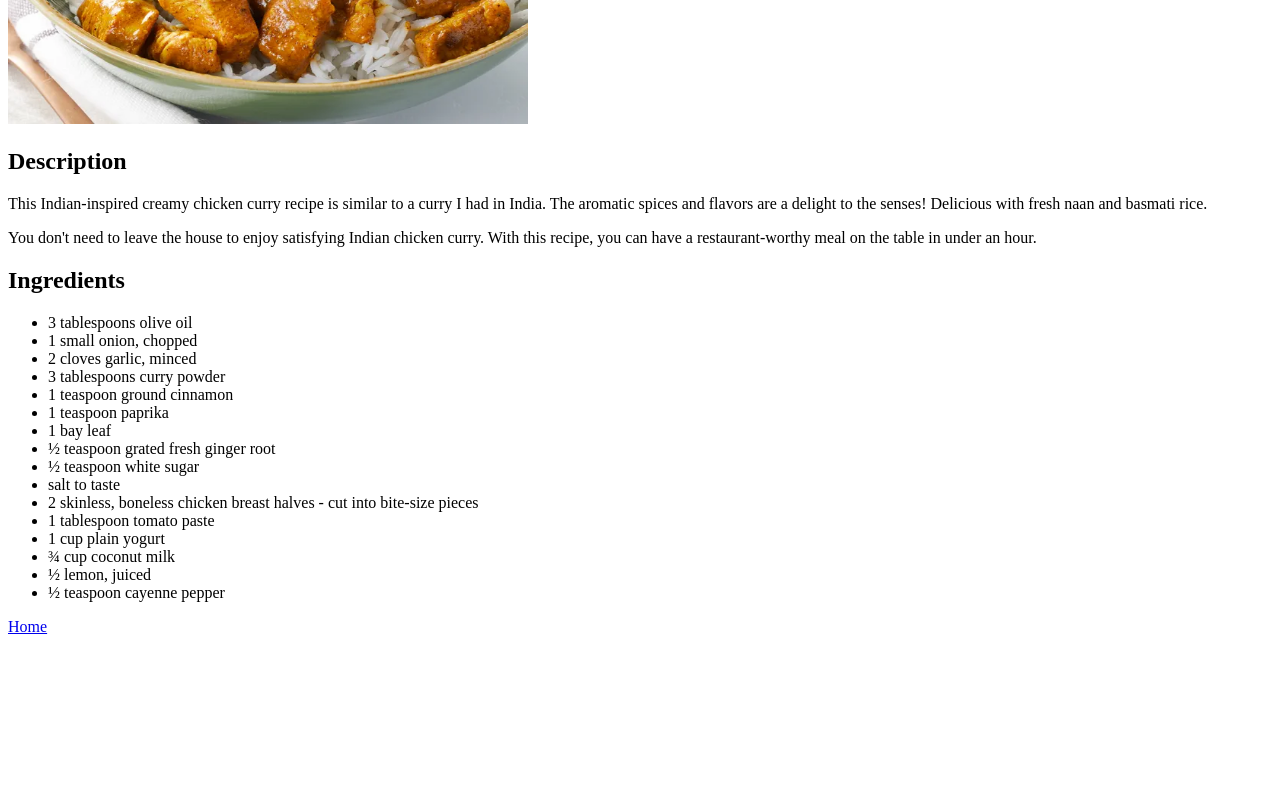
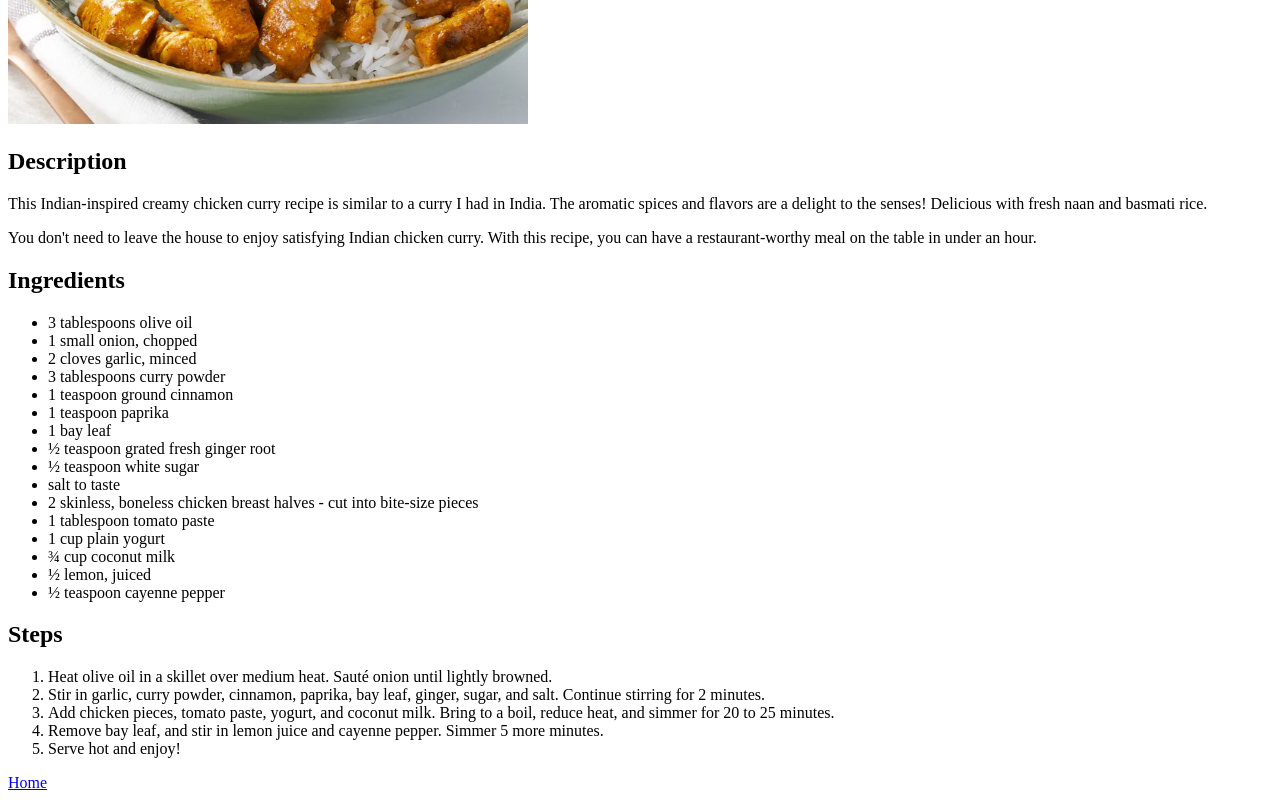
Before and after one commit to shounenripples/odin-recipes, a plain HTML site: page recipes/indian_chicken_curry.html in a window 1280 px wide. Shown: the part 316-1116 px from the top of the page. Before the commit the page ends 960 px from the top, so only its background shows below. Drawn offline with Linux system fonts and the light colour scheme.

Commit message:
Add Steps to the first recipe

```diff
--- a/recipes/indian_chicken_curry.html
+++ b/recipes/indian_chicken_curry.html
@@ -33,6 +33,15 @@
         <li>½ teaspoon cayenne pepper</li>
     </ul>
 
+    <h2>Steps</h2>
+    <ol>
+        <li>Heat olive oil in a skillet over medium heat. Sauté onion until lightly browned.</li>
+        <li>Stir in garlic, curry powder, cinnamon, paprika, bay leaf, ginger, sugar, and salt. Continue stirring for 2 minutes.</li>
+        <li>Add chicken pieces, tomato paste, yogurt, and coconut milk. Bring to a boil, reduce heat, and simmer for 20 to 25 minutes.</li>
+        <li>Remove bay leaf, and stir in lemon juice and cayenne pepper. Simmer 5 more minutes.</li>
+        <li>Serve hot and enjoy!</li>
+    </ol>
+
     <a href="../index.html">Home</a>
 
 </body>
```
